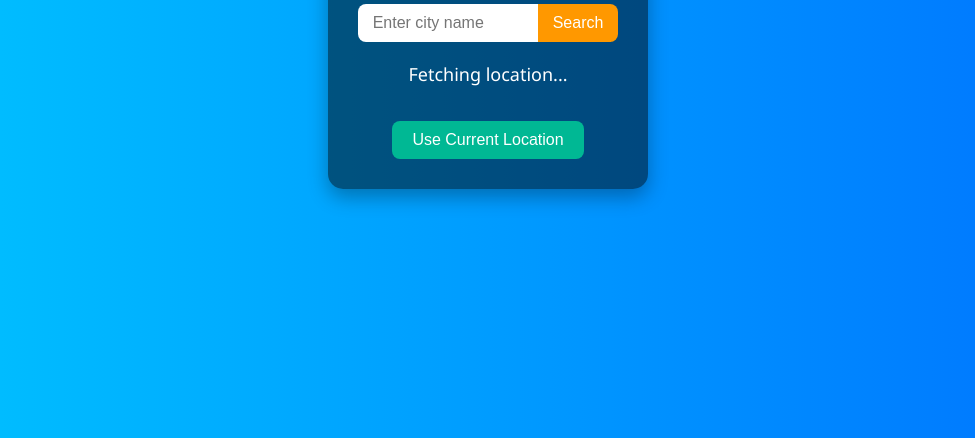
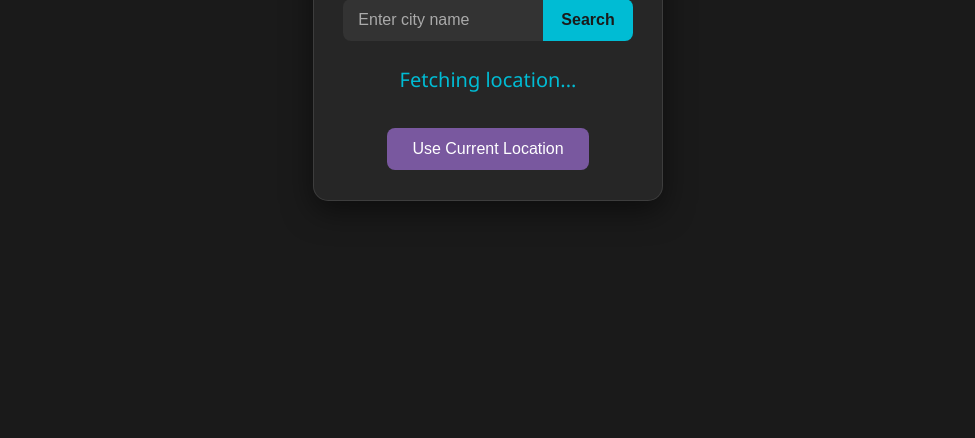
Before and after one commit to sarthak11parashar/DynamicWeatherApp, a plain HTML site: page index.html in a window 1280 px wide. Shown: the part 362-800 px from the top of the page, without its empty margins (152-1127 px from the left). Drawn offline with Linux system fonts and the light colour scheme.

Commit message:
Update style.css

```diff
--- a/style.css
+++ b/style.css
@@ -6,87 +6,101 @@
 
 body {
     font-family: 'Segoe UI', Tahoma, Geneva, Verdana, sans-serif;
-    background: linear-gradient(to right, #00c6ff, #0072ff);
-    color: #fff;
+    background-color: #1a1a1a;
+    color: #f0f0f0;
     display: flex;
     justify-content: center;
     align-items: center;
-    height: 100vh;
+    min-height: 100vh;
 }
 
 .weather-container {
-    background: rgba(0, 0, 0, 0.5);
+    background: rgba(45, 45, 45, 0.7);
+    backdrop-filter: blur(8px);
+    -webkit-backdrop-filter: blur(8px);
     padding: 30px 40px;
     border-radius: 15px;
     text-align: center;
-    width: 320px;
-    box-shadow: 0 8px 20px rgba(0,0,0,0.3);
-    transition: transform 0.2s;
+    width: 350px;
+    box-shadow: 0 10px 30px rgba(0, 0, 0, 0.5);
+    border: 1px solid rgba(255, 255, 255, 0.1);
+    transition: transform 0.3s ease, box-shadow 0.3s ease;
 }
 
 .weather-container:hover {
     transform: translateY(-5px);
+    box-shadow: 0 15px 40px rgba(0, 0, 0, 0.7);
 }
 
 h1 {
     margin-bottom: 20px;
-    font-size: 24px;
+    font-size: 26px;
     letter-spacing: 1px;
+    font-weight: 600;
 }
 
 .search {
     display: flex;
     justify-content: center;
-    margin-bottom: 20px;
+    margin-bottom: 25px;
 }
 
 .search input {
-    padding: 10px 15px;
-    width: 180px;
+    padding: 12px 15px;
+    width: 200px;
     border-radius: 8px 0 0 8px;
     border: none;
     outline: none;
     font-size: 16px;
+    background-color: #333333;
+    color: #f0f0f0;
+}
+
+.search input::placeholder {
+    color: #aaaaaa;
 }
 
 .search button {
-    padding: 10px 15px;
+    padding: 12px 18px;
     border: none;
     border-radius: 0 8px 8px 0;
-    background-color: #ff9800;
+    background-color: #00bcd4;
+    color: #1a1a1a;
+    cursor: pointer;
+    font-size: 16px;
+    font-weight: 600;
+    transition: background-color 0.2s ease;
+}
+
+.search button:hover {
+    background-color: #00a4b8;
+}
+
+.location p {
+    font-size: 20px;
+    margin-bottom: 10px;
+    font-weight: 500;
+    color: #00bcd4;
+}
+
+.weather-info p {
+    font-size: 18px;
+    margin: 8px 0;
+}
+
+button#refreshBtn {
+    padding: 12px 25px;
+    margin-top: 25px;
+    border: none;
+    border-radius: 8px;
+    background-color: #79589f;
     color: white;
     cursor: pointer;
     font-size: 16px;
-    transition: background 0.2s;
-}
-
-.search button:hover {
-    background-color: #e68900;
-}
-
-.location p {
-    font-size: 18px;
-    margin-bottom: 15px;
     font-weight: 500;
-}
-
-.weather-info p {
-    font-size: 16px;
-    margin: 5px 0;
-}
-
-button#refreshBtn {
-    padding: 10px 20px;
-    margin-top: 20px;
-    border: none;
-    border-radius: 8px;
-    background-color: #00b894;
-    color: white;
-    cursor: pointer;
-    font-size: 16px;
-    transition: background 0.2s;
+    transition: background-color 0.2s ease;
 }
 
 button#refreshBtn:hover {
-    background-color: #01936b;
+    background-color: #634783;
 }
```
